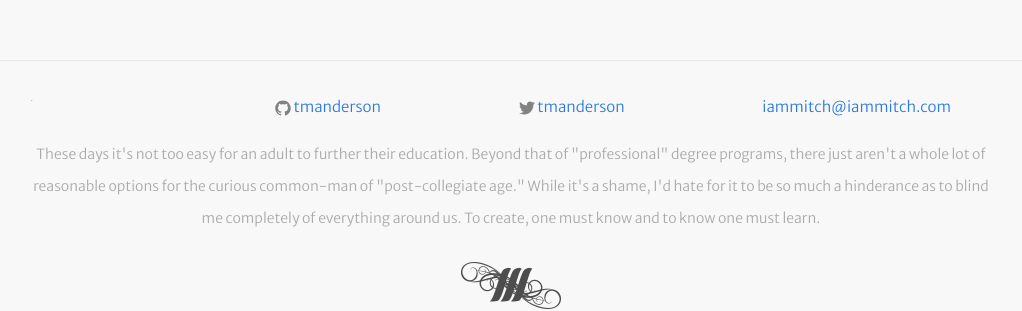
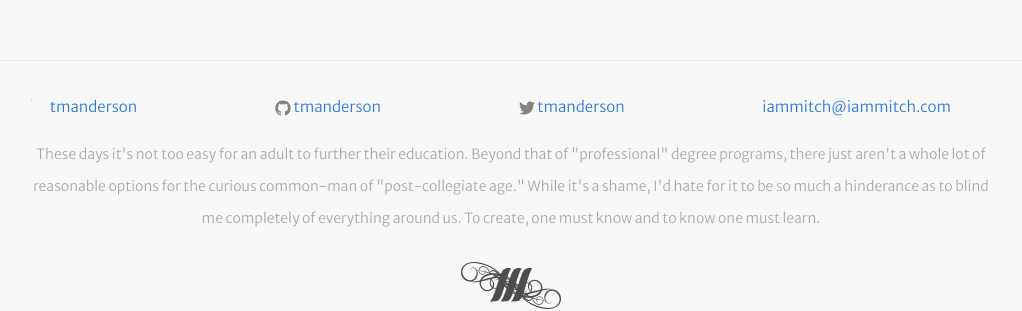
Before and after one commit to tmanderson/tmanderson.github.io, a Jekyll site: the page built from index.html, in a window 1280 px wide. Shown: the part 397-708 px from the top of the page, without its empty margins (129-1151 px from the left). Built offline with Jekyll 4.4.1, drawn with Linux system fonts in a browser that asks for light colours.

Commit message:
Update _config.yml

```diff
--- a/_config.yml
+++ b/_config.yml
@@ -18,4 +18,5 @@ baseurl:
 url: http://tmanderson.github.io
 twitter_username: tmanderson
 github_username: tmanderson
+codepen_username: tmanderson
 markdown: kramdown
```
